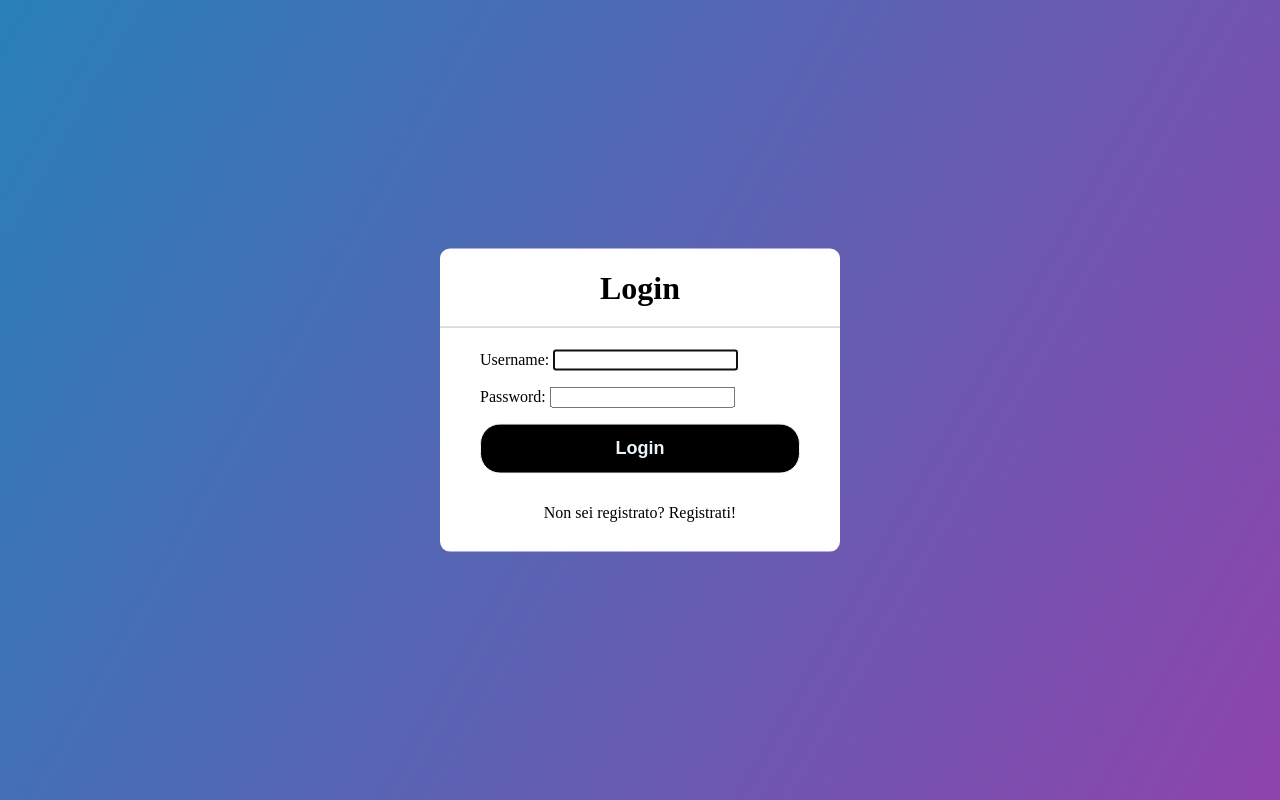
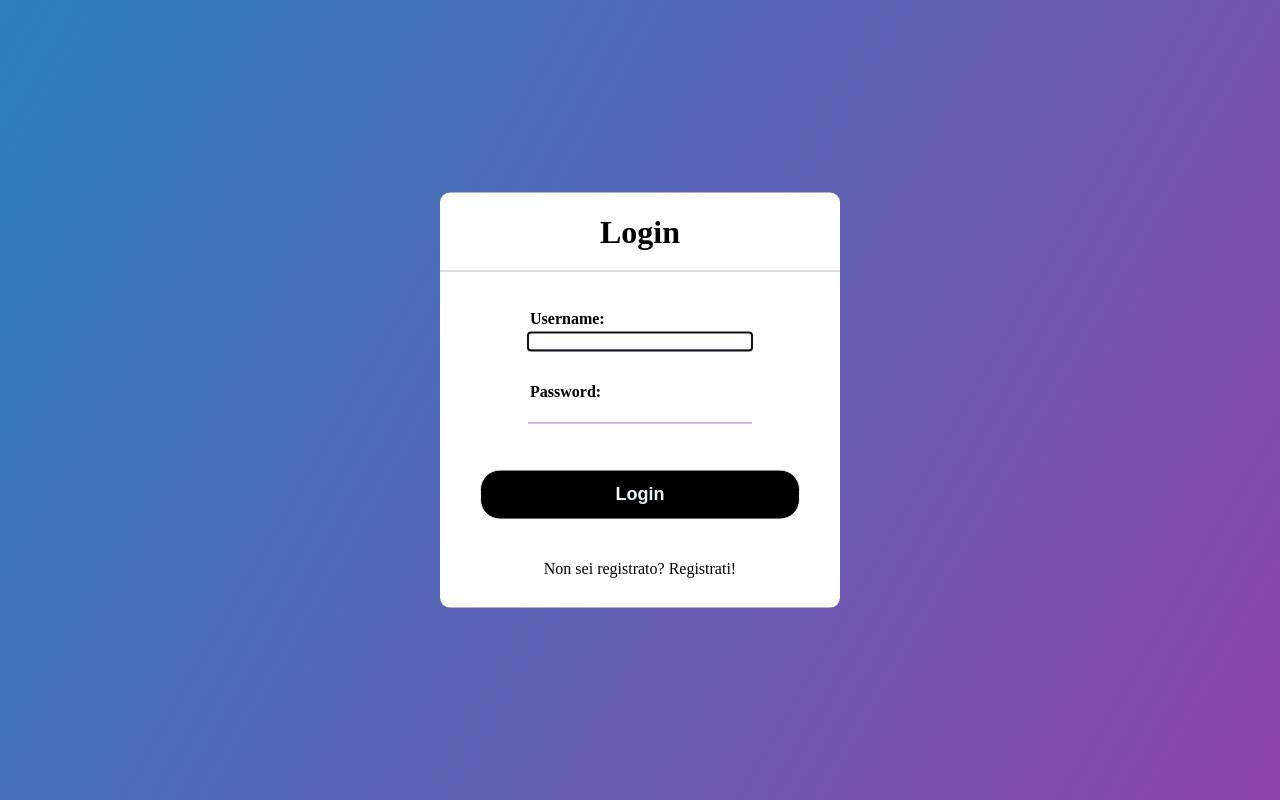
Before and after one commit to danielelurani/gruppi-di-viaggio, a Django app: page / in a window 1280 px wide. Run offline with Django 4.2, Linux system fonts and the light colour scheme.

Commit message:
Aggiornamento CSS login e signup
Adattamento del codice CSS per la pagina di login in modo che sia coerente con il resto del sito. Aggiornamento del CSS della pagina di signup in modo che segua le stesse linee guida.

```diff
--- a/sitoProgettoIsw/organizzatoreViaggi/static/css/login.css
+++ b/sitoProgettoIsw/organizzatoreViaggi/static/css/login.css
@@ -6,8 +6,7 @@ body {
     overflow: hidden;
 }
 
-.loginFormContainer{
-
+.loginFormContainer {
     position: absolute;
     top: 50%;
     left: 50%;
@@ -17,71 +16,53 @@ body {
     border-radius: 10px;
 }
 
-.loginFormContainer h1{
-
+.loginFormContainer h1 {
   text-align: center;
   padding: 0 0 20px 0;
   border-bottom: 1px solid silver;
 }
 
-.loginFormContainer form{
-
-  padding: 0 40px;
-  box-sizing: border-box;
+form {
+    margin-top: 0px;
+    height: 100%;
+    width: 100%;
+    display: flex;
+    flex-direction: column;
+    align-items: center;
 }
 
-form .textField{
-
-    position: relative;
-    border-bottom: 2px solid #adadad;
-    margin: 30px 0;
+.textField, .dateField {
+    width: 220px;
+    margin-bottom: 30px;
+    border: none;
+    border-bottom: solid 1px #8e44ad;
 }
 
-.textField input{
-
-  width: 100%;
-  padding: 0 5px;
-  height: 40px;
-  font-size: 16px;
-  border: none;
-  background: none;
-  outline: none;
+form p {
+    display: flex;
+    flex-direction: column;
+    justify-content: center;
+    align-items: center;
 }
 
-.textField label {
-
-  position: absolute;
-  top: 50%;
-  left: 5px;
-  color: #adadad;
-  transform: translateY(-50%);
-  font-size: 16px;
-  pointer-events: none;
+form label {
+    width: 220px;
+    margin-bottom: 5px;
+    text-align: left;
+    font-weight: bold;
 }
 
-.textField span::before{
-  content: '';
-  position: absolute;
-  top: 40px;
-  left: 0;
-  width: 0%;
-  height: 2px;
-  background: black;
-  transition: .5s;
+form input {
+    width: 220px;
+    margin-bottom: 0px;
+    border: none;
+    border-bottom: solid 1px #8e44ad;
 }
 
-.textField input:focus ~ label,
-.textField input:valid ~ label{
-  top: -5px;
-  color: black;
-}
-.textField input:focus ~ span::before,
-.textField input:valid ~ span::before{
-  width: 100%;
-}
-
-input[type="submit"]{
-  width: 100%;
+input[type="submit"] {
+    margin-top: 30px;
+    margin-bottom: 10px;
+    width: 80%;
     height: 50px;
     border: 1px solid;
     background: black;
@@ -92,21 +73,24 @@ input[type="submit"]{
     cursor: pointer;
     outline: none;
 }
-input[type="submit"]:hover{
+
+input[type="submit"]:hover {
   border-color: black;
   transition: .5s;
 }
 
-.signupLink{
+.signupLink {
   margin: 30px 0;
   text-align: center;
   font-size: 16px;
   color: #666666;
 }
-.signupLink a{
+
+.signupLink a {
   color: black;
   text-decoration: none;
 }
-.signupLink a:hover{
+
+.signupLink a:hover {
   text-decoration: underline;
 }
```
Also changed, not shown: sitoProgettoIsw/organizzatoreViaggi/static/css/signup.css (+17 -14 lines), sitoProgettoIsw/db.sqlite3. Lines whose indentation alone changed are shown as unchanged.
